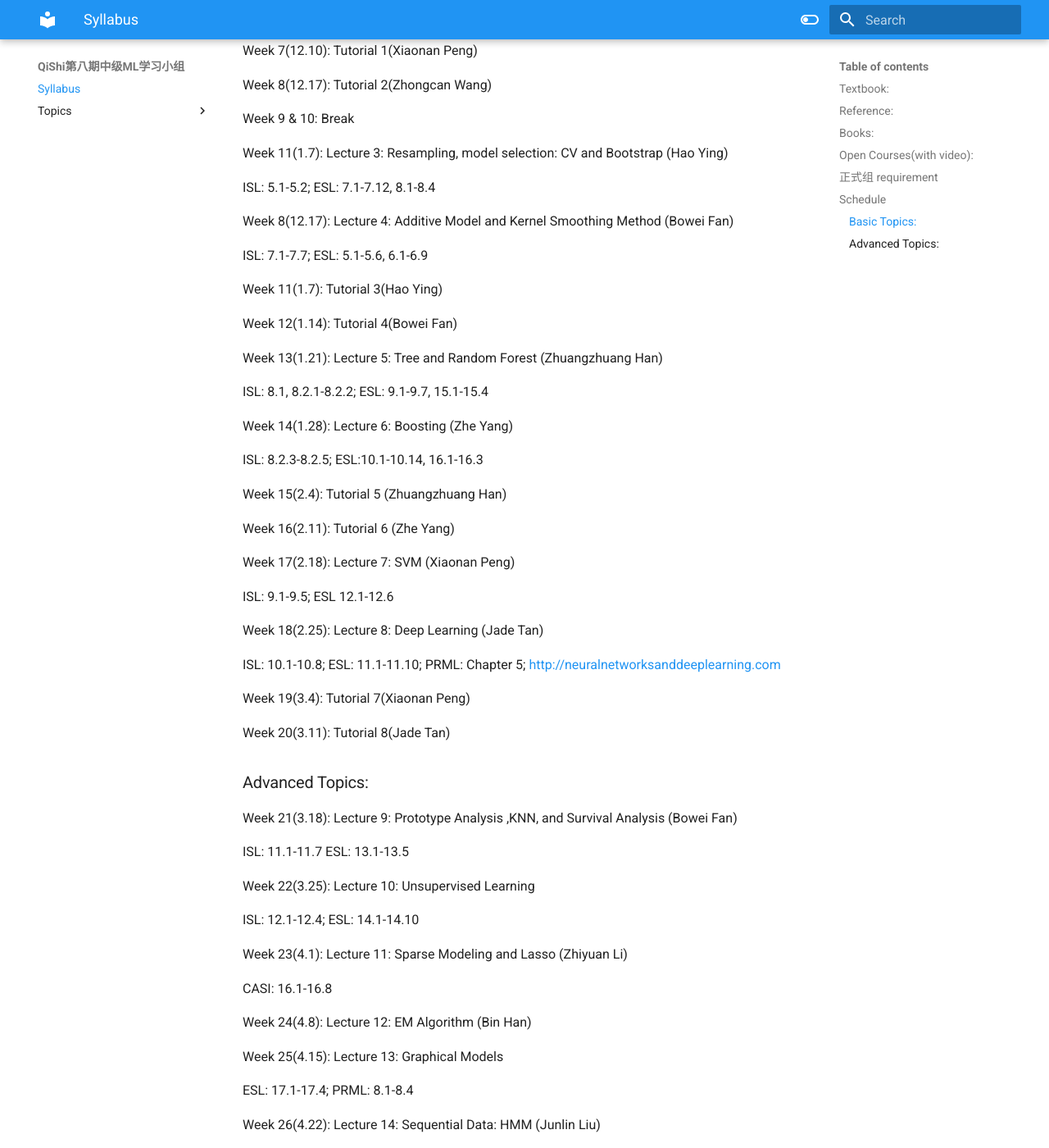
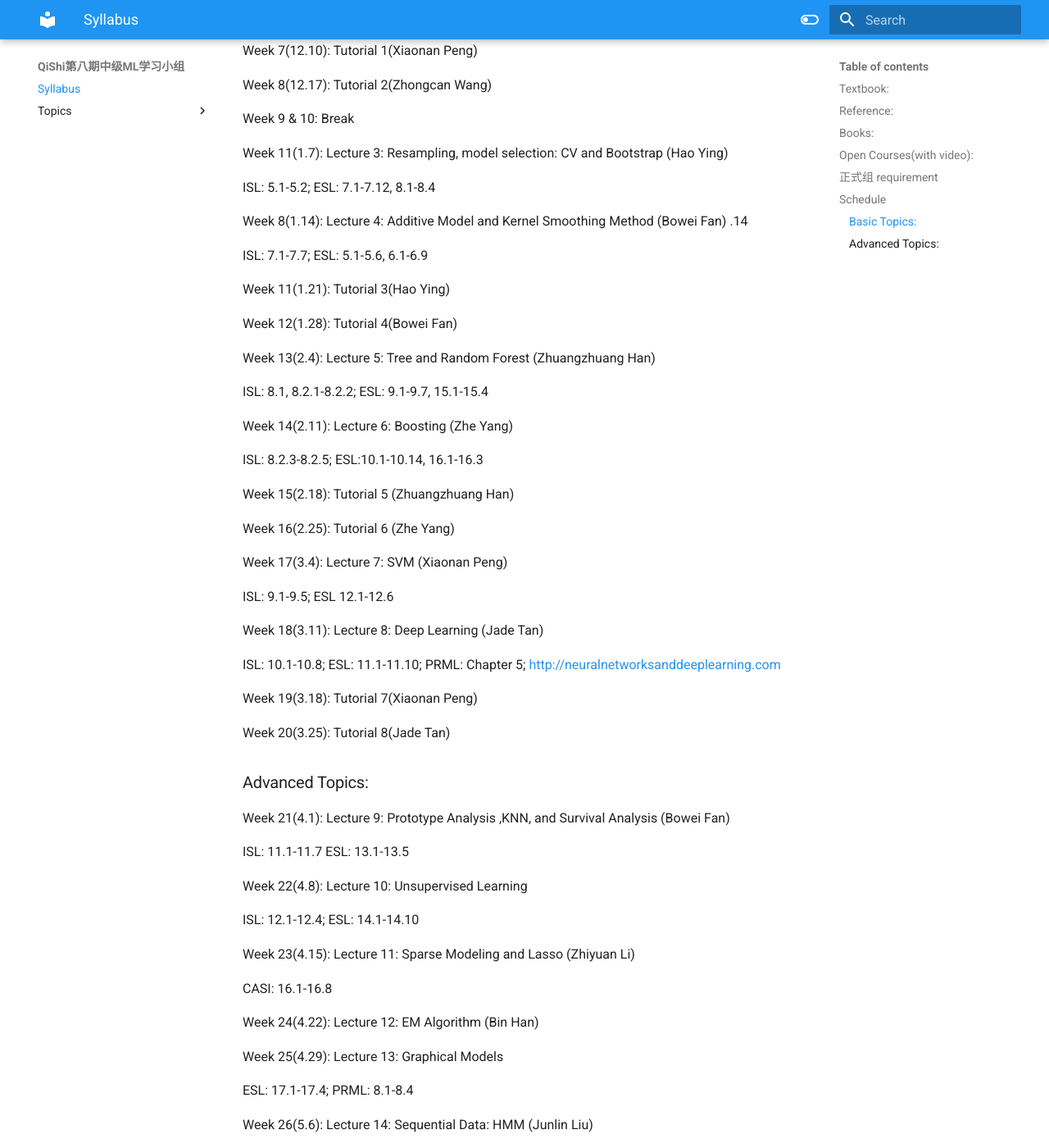
Before and after one commit to qishiclub/intermediate-ml-8th, an MkDocs documentation site: the page built from docs/index.md, in a window 1280 px wide and 1400 px high, scrolled down 1943 px. Shown: the whole window at 82% size. Built offline with MkDocs 1.6.1 and Material for MkDocs 9.7.7, drawn with Linux system fonts in a browser that asks for light colours; some of the changed text lies outside the part shown.

Commit message:
Update index.md

```diff
--- a/docs/index.md
+++ b/docs/index.md
@@ -84,66 +84,66 @@ Week 11(1.7): Lecture 3: Resampling, model selection: CV and Bootstrap (Hao Ying
 
 ISL: 5.1-5.2; ESL: 7.1-7.12, 8.1-8.4
 
-Week 8(12.17): Lecture 4: Additive Model and Kernel Smoothing Method (Bowei Fan)
+Week 8(1.14): Lecture 4: Additive Model and Kernel Smoothing Method (Bowei Fan) .14
 
 ISL: 7.1-7.7; ESL: 5.1-5.6, 6.1-6.9
 
-Week 11(1.7): Tutorial 3(Hao Ying)
+Week 11(1.21): Tutorial 3(Hao Ying)
 
-Week 12(1.14): Tutorial 4(Bowei Fan)
+Week 12(1.28): Tutorial 4(Bowei Fan)
 
-Week 13(1.21): Lecture 5: Tree and Random Forest (Zhuangzhuang Han)
+Week 13(2.4): Lecture 5: Tree and Random Forest (Zhuangzhuang Han)
 
 ISL: 8.1, 8.2.1-8.2.2; ESL: 9.1-9.7, 15.1-15.4
 
-Week 14(1.28): Lecture 6: Boosting (Zhe Yang)
+Week 14(2.11): Lecture 6: Boosting (Zhe Yang)
 
 ISL: 8.2.3-8.2.5; ESL:10.1-10.14, 16.1-16.3
 
-Week 15(2.4): Tutorial 5 (Zhuangzhuang Han)
+Week 15(2.18): Tutorial 5 (Zhuangzhuang Han)
 
-Week 16(2.11): Tutorial 6 (Zhe Yang)
+Week 16(2.25): Tutorial 6 (Zhe Yang)
 
-Week 17(2.18): Lecture 7: SVM (Xiaonan Peng)
+Week 17(3.4): Lecture 7: SVM (Xiaonan Peng)
 
 ISL: 9.1-9.5; ESL 12.1-12.6
 
-Week 18(2.25): Lecture 8: Deep Learning (Jade Tan)
+Week 18(3.11): Lecture 8: Deep Learning (Jade Tan)
 
 ISL: 10.1-10.8; ESL: 11.1-11.10; PRML: Chapter 5; [http://neuralnetworksanddeeplearning.com](http://neuralnetworksanddeeplearning.com/)
 
-Week 19(3.4): Tutorial 7(Xiaonan Peng)
+Week 19(3.18): Tutorial 7(Xiaonan Peng)
 
-Week 20(3.11): Tutorial 8(Jade Tan)
+Week 20(3.25): Tutorial 8(Jade Tan)
 
 ### Advanced Topics:
 
-Week 21(3.18): Lecture 9: Prototype Analysis ,KNN, and Survival Analysis (Bowei Fan)
+Week 21(4.1): Lecture 9: Prototype Analysis ,KNN, and Survival Analysis (Bowei Fan)
 
 ISL: 11.1-11.7 ESL: 13.1-13.5
 
-Week 22(3.25): Lecture 10: Unsupervised Learning
+Week 22(4.8): Lecture 10: Unsupervised Learning
 
 ISL: 12.1-12.4; ESL: 14.1-14.10
 
-Week 23(4.1): Lecture 11: Sparse Modeling and Lasso (Zhiyuan Li)
+Week 23(4.15): Lecture 11: Sparse Modeling and Lasso (Zhiyuan Li)
 
 CASI: 16.1-16.8
 
-Week 24(4.8): Lecture 12: EM Algorithm (Bin Han)
+Week 24(4.22): Lecture 12: EM Algorithm (Bin Han)
 
-Week 25(4.15): Lecture 13: Graphical Models
+Week 25(4.29): Lecture 13: Graphical Models
 
 ESL: 17.1-17.4; PRML: 8.1-8.4
 
-Week 26(4.22): Lecture 14: Sequential Data: HMM (Junlin Liu)
+Week 26(5.6): Lecture 14: Sequential Data: HMM (Junlin Liu)
 
 PRML: 13.1-13.3
 
-Week 27(4.29): Lecture 15: Generative Model: VAE, GAN, and Diffusion (Hao Ying)
+Week 27(5.13): Lecture 15: Generative Model: VAE, GAN, and Diffusion (Hao Ying)
 
 PMLAdva: Part IV
 
-Week 28(5.6): Lecture 16: High-Dimensional Problems
+Week 28(5.20): Lecture 16: High-Dimensional Problems
 
 ESL: Chapter 18
```
